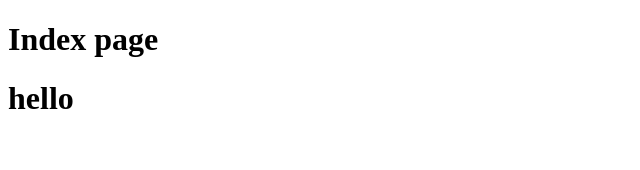
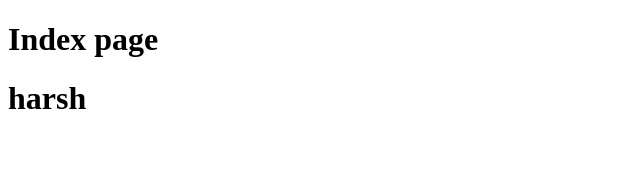
Before and after one commit to aUrvish/fashion-ecommerce-frontEnd, a Nuxt app: page / in a window 1280 px wide. Shown: the top 170 px of the page, without its empty margins (0-640 px from the left). Built offline with nearby package versions, Linux system fonts and the light colour scheme.

Commit message:
create my branch

```diff
--- a/app.vue
+++ b/app.vue
@@ -1,6 +1,6 @@
 <template>
   <div>
     <NuxtPage/>
-    <h1>hello</h1>
+    <h1>harsh</h1>
   </div>
 </template>
```
